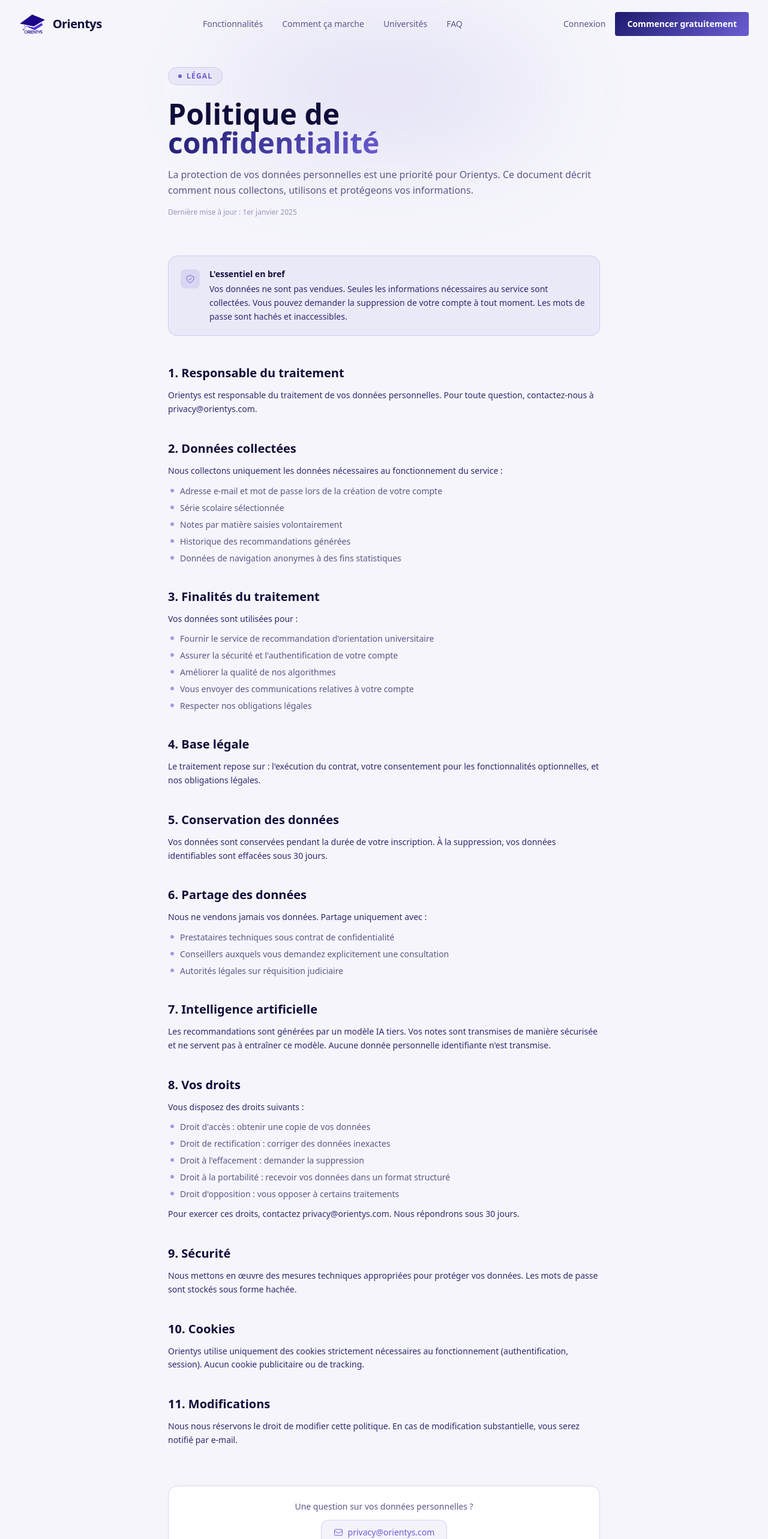
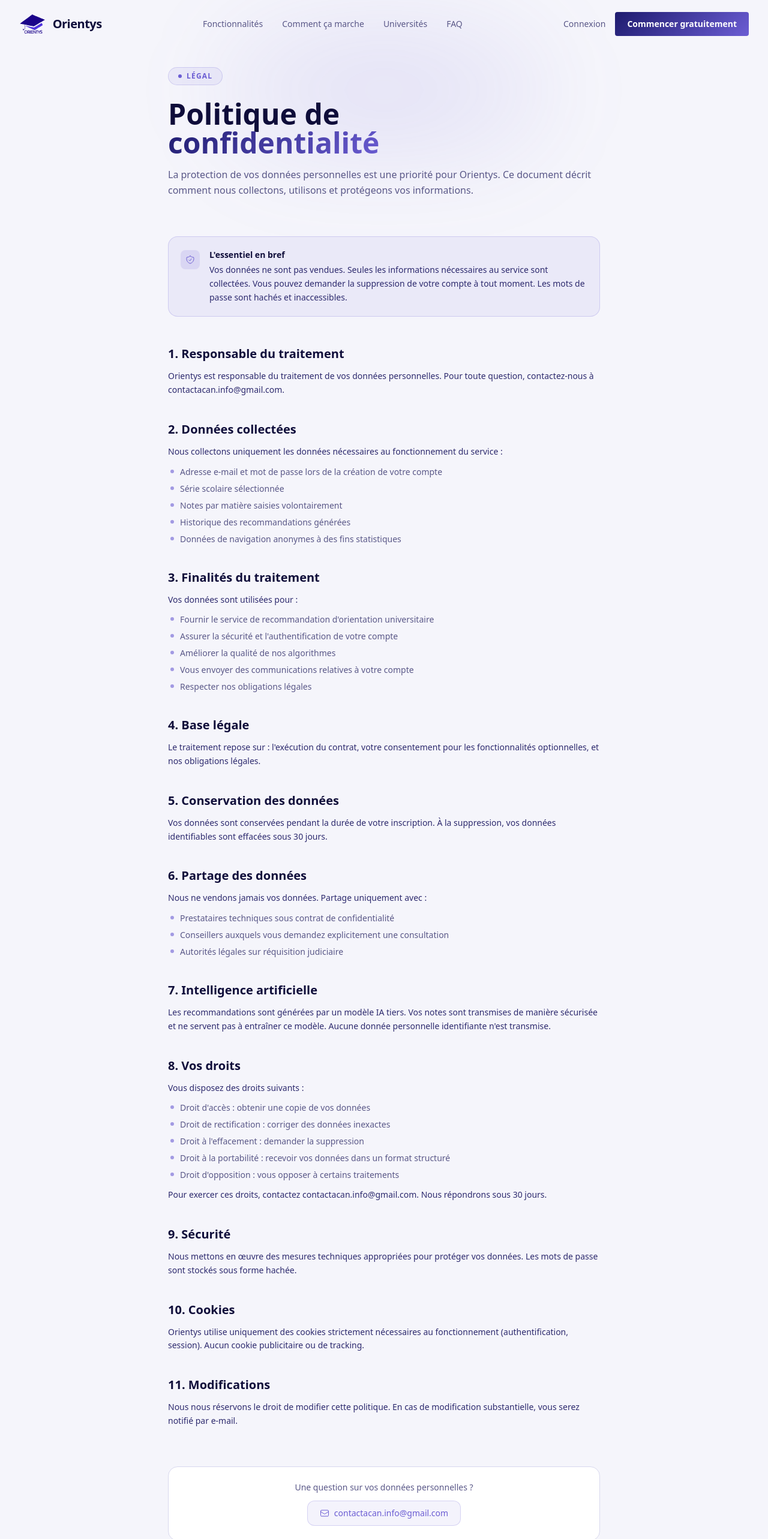
Before and after one commit to bobwuren/orychat, a Next.js app: page /privacy in a window 1280 px wide. Shown: the top 2566 px of the page at 60% size. Built offline with nearby package versions, Linux system fonts and the light colour scheme; a web font is replaced by a local one.

Commit message:
fix: update contact email and phone number across multiple pages

```diff
--- a/app/contact/page.tsx
+++ b/app/contact/page.tsx
@@ -127,8 +127,8 @@
                     </svg>
                   ),
                   label: "Email",
-                  value: "contact@orientys.com",
-                  href: "mailto:contact@orientys.com",
+                  value: "contactacan.info@gmail.com",
+                  href: "mailto:contactacan.info@gmail.com",
                 },
                 {
                   icon: (
@@ -141,8 +141,8 @@
                     </svg>
                   ),
                   label: "WhatsApp",
-                  value: "+228 90 00 00 00",
-                  href: "https://wa.me/22890000000",
+                  value: "+228 97 13 33 38",
+                  href: "https://wa.me/22897133338",
                 },
               ].map(({ icon, label, value, href }) => (
                 <div key={label} className="flex items-center gap-3">
@@ -194,8 +194,7 @@
               <div className="space-y-2">
                 {[
                   { day: "Lundi – Vendredi", hours: "8h – 18h" },
-                  { day: "Samedi", hours: "9h – 13h" },
-                  { day: "Dimanche", hours: "Fermé" },
+                  { day: "Samedi et Dimanche", hours: "Fermé" },
                 ].map(({ day, hours }) => (
                   <div
                     key={day}
@@ -225,7 +224,7 @@
                   borderColor: "var(--color-border-subtle)",
                 }}
               >
-                Temps de réponse moyen : 24h ouvrées
+                Temps de réponse moyen : 48h ouvrées
               </p>
             </div>
           </div>
--- a/app/page.tsx
+++ b/app/page.tsx
@@ -610,7 +610,7 @@
               className="leading-relaxed"
               style={{ color: "var(--color-text-muted)" }}
             >
-              Orientys référence plus de 60 universités et grandes écoles en
+              Orientys référence des universités et grandes écoles en
               Afrique francophone pour vous proposer des formations accessibles
               et reconnues.
             </p>
--- a/app/privacy/page.tsx
+++ b/app/privacy/page.tsx
@@ -9,7 +9,7 @@
 const PRIVACY_SECTIONS = [
   {
     title: "1. Responsable du traitement",
-    content: `Orientys est responsable du traitement de vos données personnelles. Pour toute question, contactez-nous à privacy@orientys.com.`,
+    content: `Orientys est responsable du traitement de vos données personnelles. Pour toute question, contactez-nous à contactacan.info@gmail.com.`,
   },
   {
     title: "2. Données collectées",
@@ -65,7 +65,7 @@
       "Droit d'opposition : vous opposer à certains traitements",
     ],
     after:
-      "Pour exercer ces droits, contactez privacy@orientys.com. Nous répondrons sous 30 jours.",
+      "Pour exercer ces droits, contactez contactacan.info@gmail.com. Nous répondrons sous 30 jours.",
   },
   {
     title: "9. Sécurité",
@@ -88,14 +88,12 @@
   badge,
   title,
   highlight,
-  intro,
-  date,
+  intro
 }: {
   badge: string;
   title: string;
   highlight: string;
   intro: string;
-  date: string;
 }) {
   return (
     <section className="relative pt-28 pb-16 overflow-hidden">
@@ -143,12 +141,6 @@
           style={{ color: "var(--color-text-muted)" }}
         >
           {intro}
-        </p>
-        <p
-          className="text-xs mt-4"
-          style={{ color: "var(--color-text-disabled)" }}
-        >
-          {date}
         </p>
       </div>
     </section>
@@ -223,7 +215,6 @@
         title="Politique de"
         highlight="confidentialité"
         intro="La protection de vos données personnelles est une priorité pour Orientys. Ce document décrit comment nous collectons, utilisons et protégeons vos informations."
-        date="Dernière mise à jour : 1er janvier 2025"
       />
 
       <section className="max-w-3xl mx-auto px-6 pb-24">
@@ -295,7 +286,7 @@
             Une question sur vos données personnelles ?
           </p>
           <a
-            href="mailto:privacy@orientys.com"
+            href="mailto:contactacan.info@gmail.com"
             className="inline-flex items-center gap-2 px-5 py-2.5 rounded-xl border text-sm font-medium transition-all"
             style={{
               backgroundColor: "var(--color-accent-bg)",
@@ -316,7 +307,7 @@
                 strokeLinejoin="round"
               />
             </svg>
-            privacy@orientys.com
+            contactacan.info@gmail.com
           </a>
         </div>
       </section>
--- a/app/terms/page.tsx
+++ b/app/terms/page.tsx
@@ -207,12 +207,6 @@
             créant un compte, vous acceptez ces termes. Merci de les lire
             attentivement.
           </p>
-          <p
-            className="text-xs mt-4"
-            style={{ color: "var(--color-text-disabled)" }}
-          >
-            Dernière mise à jour : 1er janvier 2025
-          </p>
         </div>
       </section>
 
--- a/components/ContactForm.tsx
+++ b/components/ContactForm.tsx
@@ -151,7 +151,7 @@
           }}
         >
           <p className="text-sm" style={{ color: "var(--color-state-error)" }}>
-            Une erreur est survenue. Veuillez réessayer ou nous écrire directement à contact@orientys.com.
+            Une erreur est survenue. Veuillez réessayer ou nous écrire directement à contactacan.info@gmail.com.
           </p>
         </div>
       )}
```
